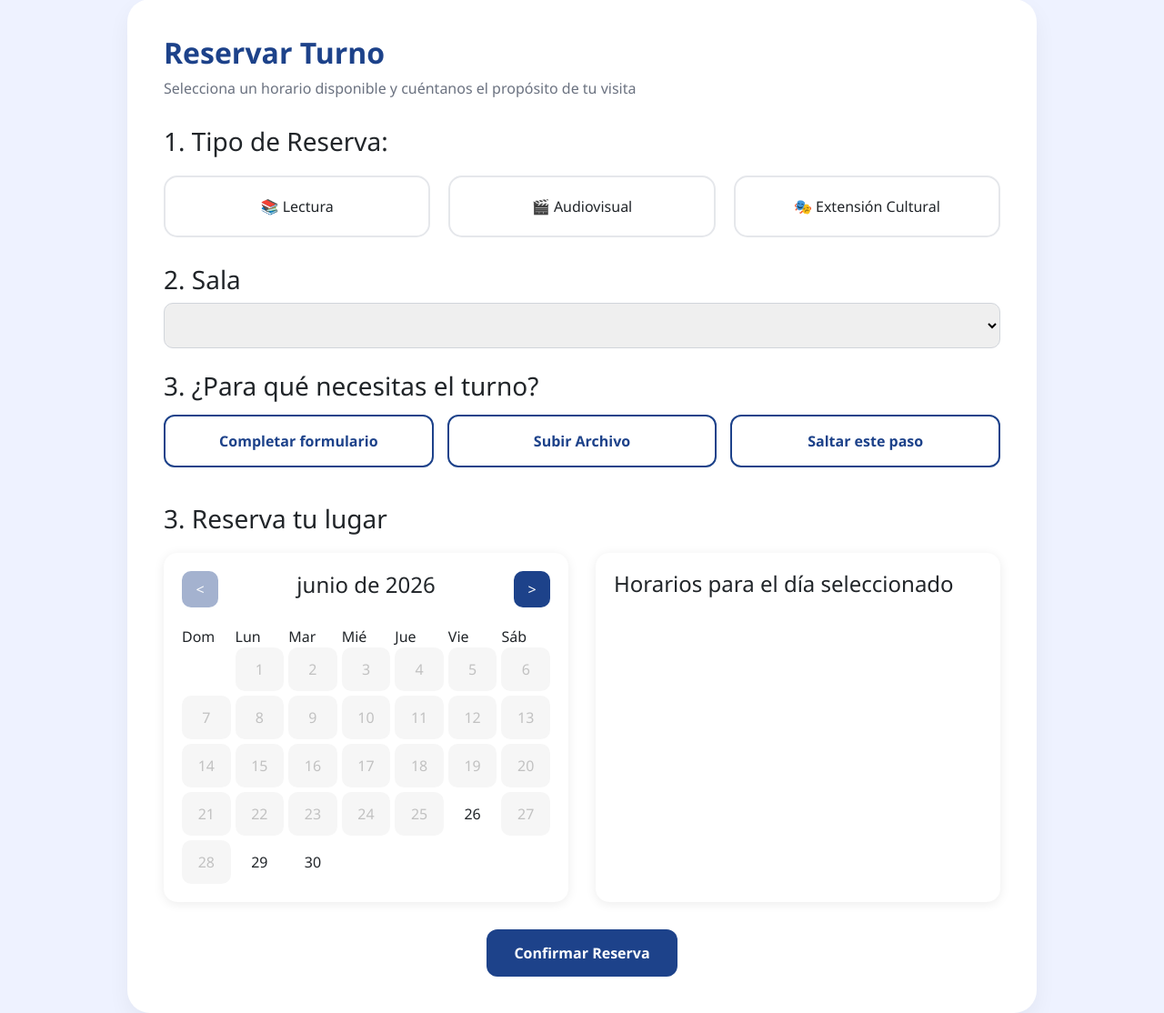
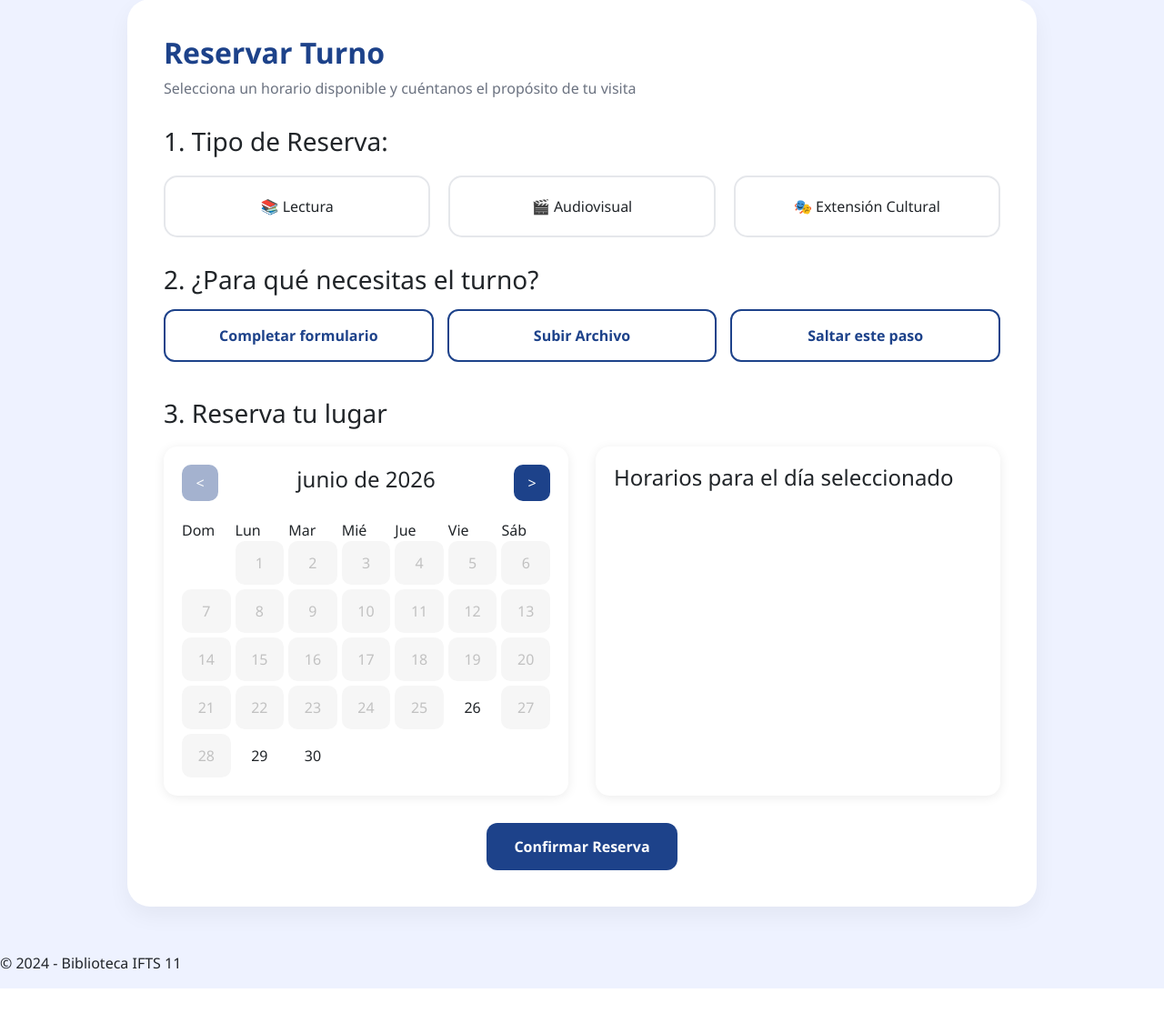
Before and after one commit to fagit73/PP2emprendedores, a PHP site: page /biblioteca/reserva/nueva in a window 1280 px wide. Shown: the part 107-1221 px from the top of the page at 91% size. After the commit the page ends 1194 px from the top, so only its background shows below. Run offline with PHP 8.4, Linux system fonts and the light colour scheme; the visitor is signed in with stand-in values (Sample User, id 1); data comes from the database, SQL or seed files in the repository; data that the repository does not hold is empty; some libraries are stand-ins or nearby versions.

Commit message:
se realiza correccion

```diff
--- a/app/views/reserva/nueva.php
+++ b/app/views/reserva/nueva.php
@@ -30,16 +30,7 @@
                 </label>
             </div>
 
-            <h3 style="margin-top: 25px;">2. Sala</h3>
-            <div class="form-group-item">
-                <select name="id_sala" class="form-input" required>
-                    <?php foreach ($datos['salas'] as $sala): ?>
-                        <option value="<?= $sala->id_sala ?>"><?= htmlspecialchars($sala->nombre) ?></option>
-                    <?php endforeach; ?>
-                </select>
-            </div>
-
-            <h3 style="margin-top: 25px;">3. ¿Para qué necesitas el turno?</h3>
+            <h3 style="margin-top: 25px;">2. ¿Para qué necesitas el turno?</h3>
             <div class="purpose-buttons">
                 <button type="button" class="btn-purpose">Completar formulario</button>
                 <button type="button" class="btn-purpose">Subir Archivo</button>
```
